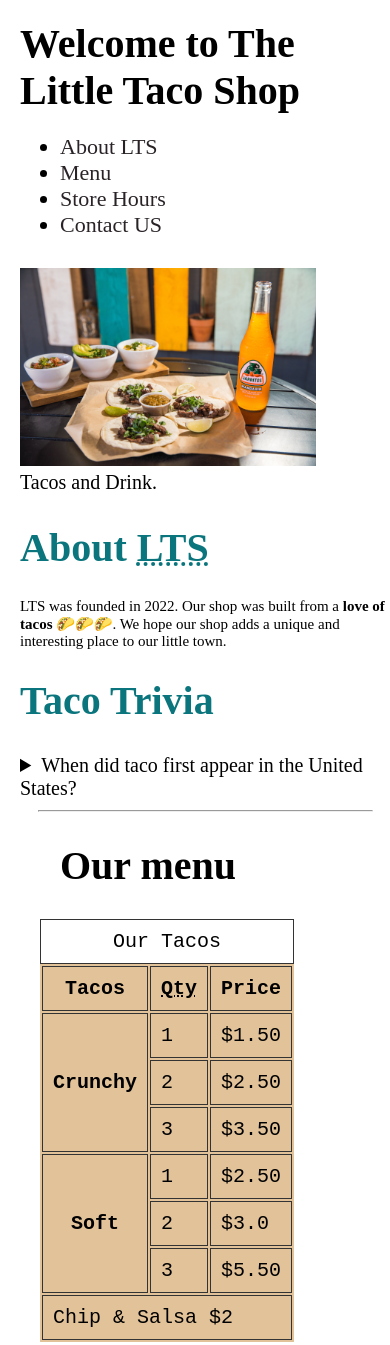
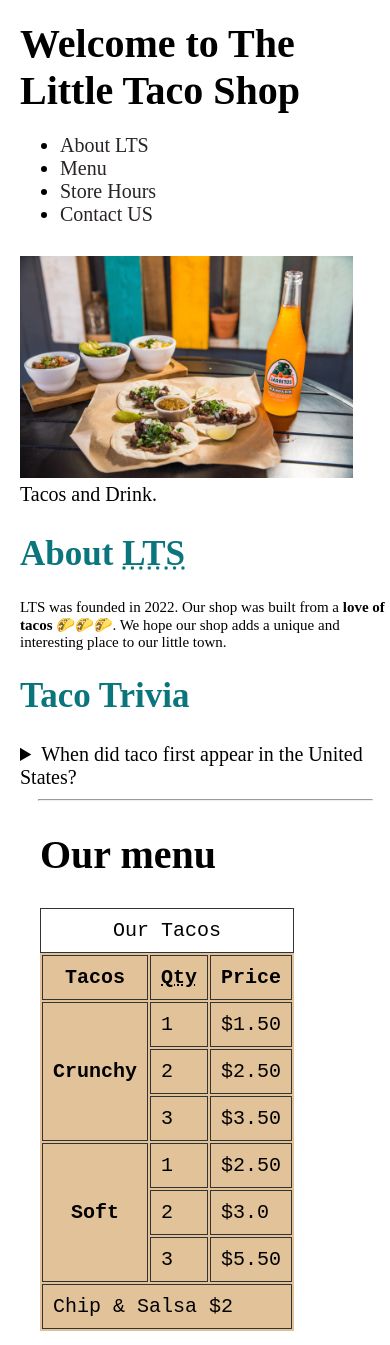
Before and after one commit to prinsi-t/Taco-Shop-, a plain HTML site: page index.html in a window 390 px wide. Shown: the top 1345 px of the page. Drawn offline with Linux system fonts and the light colour scheme.

Commit message:
made changes

```diff
--- a/contact.css
+++ b/contact.css
@@ -117,6 +117,14 @@ input:focus, textarea:focus{
         margin-top: 2em;
     }
 
+    address{
+        font-size: 20px;
+    }
+
+    .img{
+        width: 320px;
+    }
+
     button{
         float: left;
         width: 30%;
@@ -135,7 +143,7 @@ input:focus, textarea:focus{
 
     h1{
         margin-left: 1em;
-        width: 70%;
+        width: 80%;
     }
 
     main{
@@ -154,6 +162,7 @@ input:focus, textarea:focus{
         margin-left: 1em;
         width: 70%;
         margin-right: 0;
+        font-size: 20px;
     }
 
 
@@ -169,10 +178,12 @@ input:focus, textarea:focus{
     }
     footer{
         font-size: 20px;
-        margin-left: 1em;
+        margin-left: 1.5em;
         width: 70%;
         margin-right: 0;
     }
+
+
 
 
 
--- a/hours.css
+++ b/hours.css
@@ -4,7 +4,9 @@ body{
 }
 
 h1{
+    width: 90%;
     background-color: rgb(217, 111, 129);
+    margin-left: 1em;
 }
 
 h4{
@@ -61,10 +63,14 @@ dl{
         margin-left: 0.5em;
     }
 
+    nav ul li {
+        font-size: 20px;
+    }
+
     img{
-        width: 100%;
+        width: 340px;
         margin-top: 2em;
-        margin-left: 1em;
+        margin-left: 0.7em;
     }
 
     figcaption{
--- a/index.html
+++ b/index.html
@@ -9,7 +9,6 @@
 
 </head>
 <body>
-
 
     <h1 class="head">Welcome to The Little Taco Shop</h1>
 
@@ -107,7 +106,7 @@
 <footer>
 
     <hr>
-    <p>Copyright &copy; The little Taco shop 🌮</p>
+    <p class="foo">Copyright &copy; The little Taco shop 🌮</p>
 </footer>
 
 </body>
--- a/style.css
+++ b/style.css
@@ -71,24 +71,38 @@ main, #table{
         margin: 0;
         margin: 0.5em 0.5em 0.5em 0;
     }
+    nav ul li{
+        text-decoration: none;
+        font-size: 20px;
+
+    }
+
     p{
         font-size: 15px;
         margin-top: 2%;
     }
 
+    #about,.sick{
+        font-size: 35px;
+    }
+
     #menu{
-        width: 50%;
+        width: 80%;
         margin-right: 0;
         padding-right: 0;
+        margin-left: 0.5em;
     }
 
     fieldset{
         padding: 0;
         padding-left: 1%;
     }
+    .top,.foo{
+        margin-left: 1em;
+    }
 
     img{
-        width: 80%;
+        width: 90%;
     }
 
     body{
```
Also changed, not shown: contact.html (+2 -1 lines), hours.html (+0 -1 lines).
